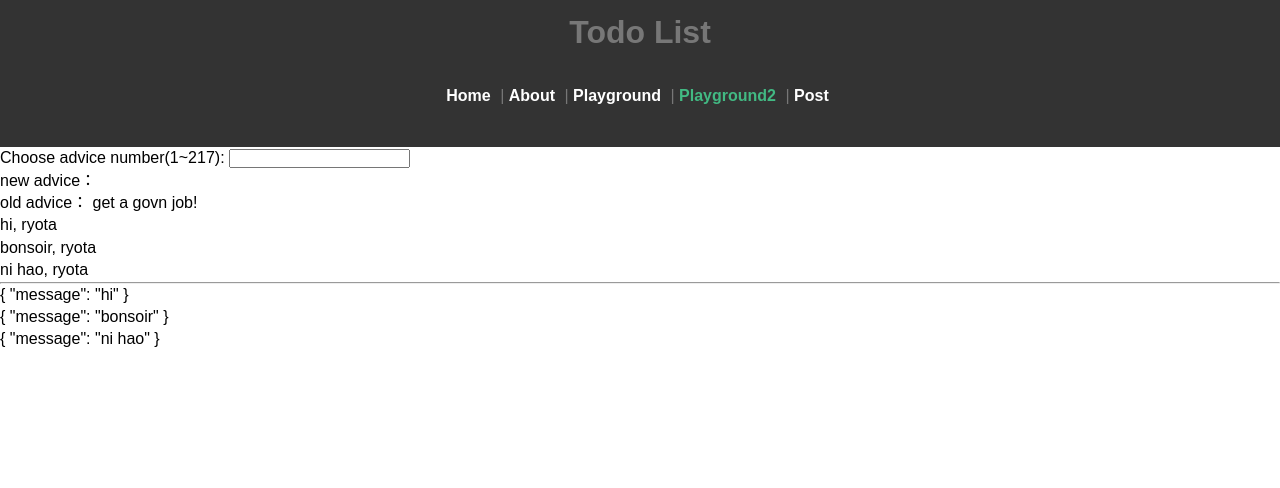
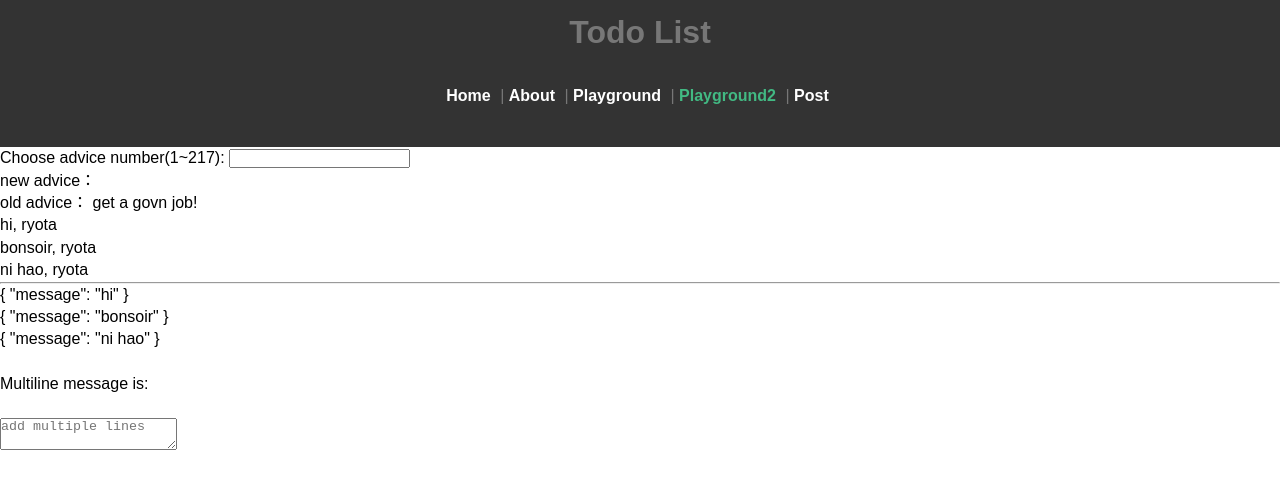
Before and after one commit to RyotaBannai/vue, a Vue app in the folder vue-app/: page /pg2 in a window 1280 px wide. Shown: the top 488 px of the page. Built offline with nearby package versions, Linux system fonts and the light colour scheme.

Commit message:
brush up componetns tricks.

```diff
--- a/vue-app/src/views/PG2.vue
+++ b/vue-app/src/views/PG2.vue
@@ -18,6 +18,10 @@
                 <li class="divider" role="presentation"></li>
             </template>
         </ul>
+        <span>Multiline message is:</span>
+        <p style="white-space: pre-line;">{{ message }}</p>
+        <br>
+        <textarea v-model.lazy="message" placeholder="add multiple lines"></textarea>
     </div>
 </template>
 
@@ -35,6 +39,7 @@
                     {'message': 'ni hao'},
                     ],
                 name: 'ryota',
+                message: '',
             }
         },
         filters: {
```
Also changed, not shown: 1 other file (tests, documents, lock files or other folders).
